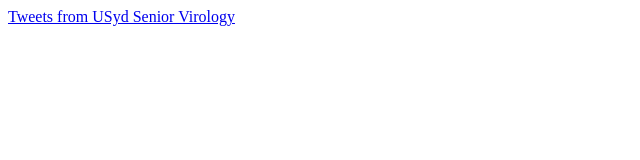
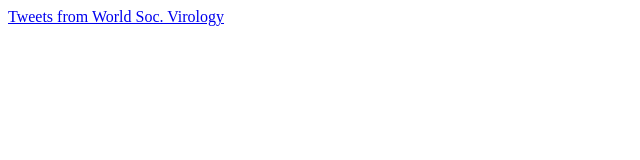
Before and after one commit to timpnewsome/twitter-virus, a plain HTML site: page index.html in a window 1280 px wide. Shown: the full height of the page, 0-640 px from the left. Drawn offline with Linux system fonts and the light colour scheme.

Commit message:
Update index.html

```diff
--- a/index.html
+++ b/index.html
@@ -4,8 +4,8 @@
   </head>
   <body>
 
-   <a class="twitter-timeline" href="https://twitter.com/USyd_VIRO3X01">
-Tweets from USyd Senior Virology
+   <a class="twitter-timeline" href="https://twitter.com/WSVirology">
+Tweets from World Soc. Virology
 </a>
     <script async src="//platform.twitter.com/widgets.js" charset="utf-8"></script>
 
```
